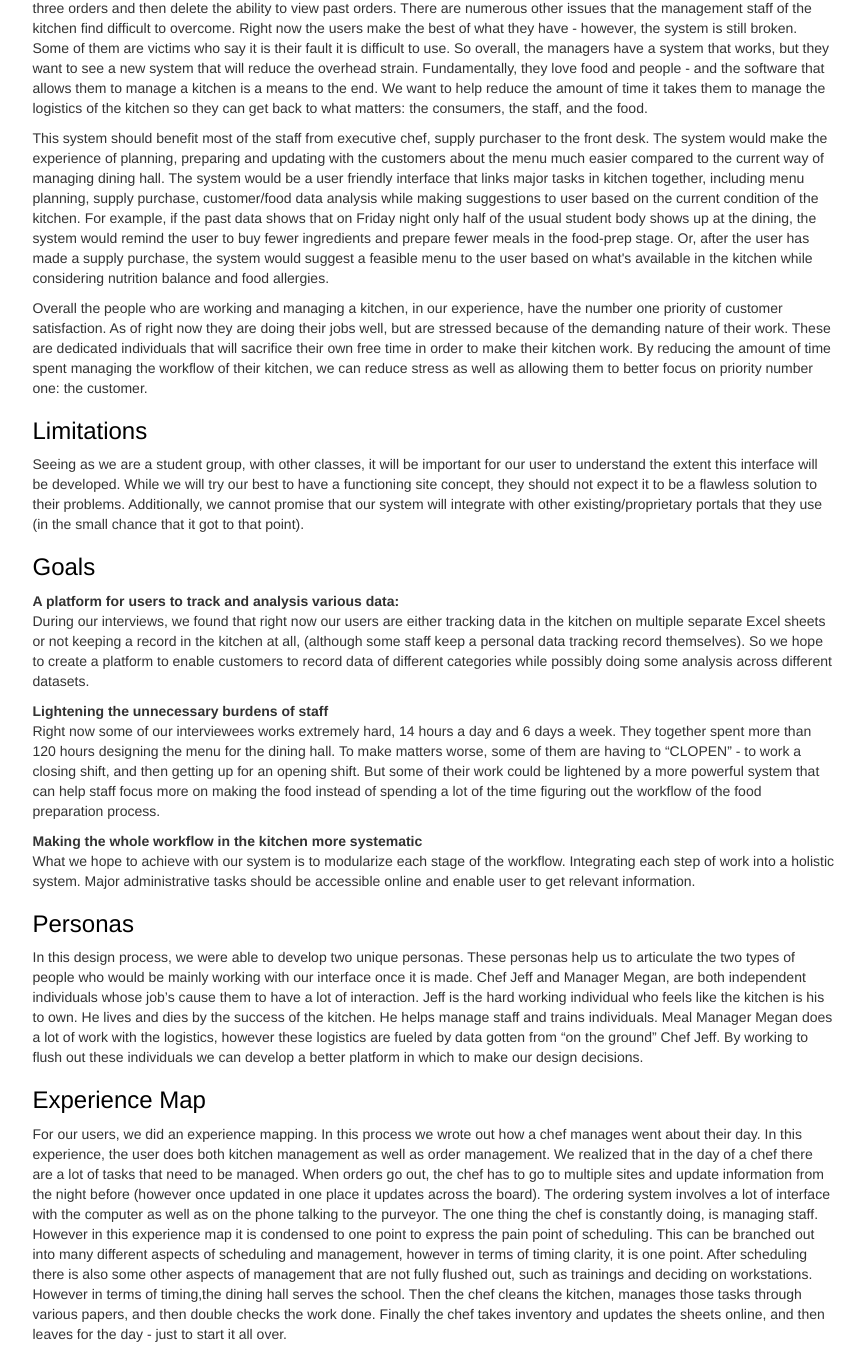
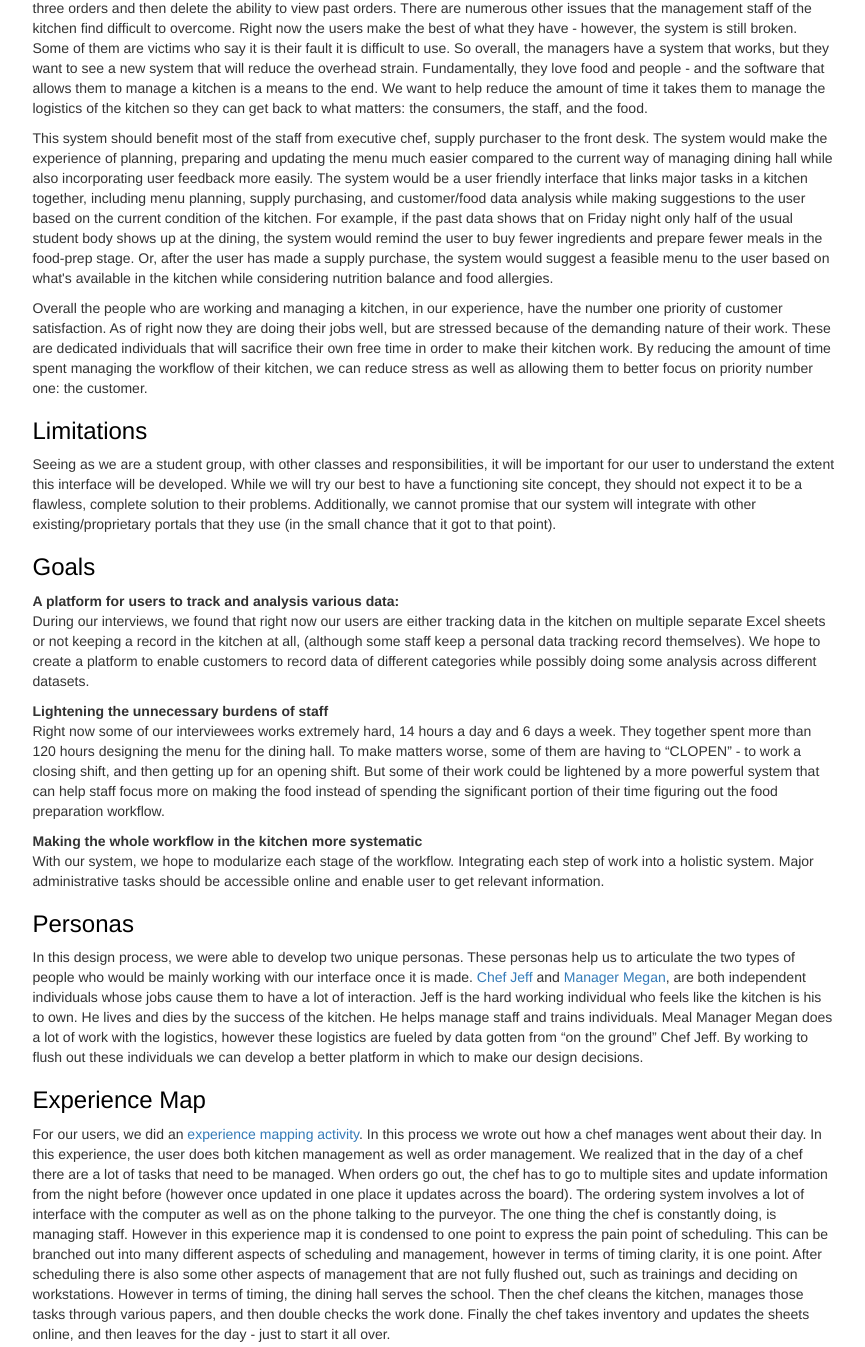
Before and after one commit to dcelik/hfid_team_zion, a plain HTML site: page index.html in a window 1280 px wide. Shown: the part 472-1819 px from the top of the page, without its empty margins (310-1175 px from the left). Drawn offline with nearby package versions, Linux system fonts and the light colour scheme.

Commit message:
Modified some spelling issues, added links

```diff
--- a/index.html
+++ b/index.html
@@ -114,32 +114,32 @@
             Currently, our users are people who manage the workflow of a kitchen. From our conversations, we found that they know that the physical systems they use are flawed. Sometimes updated calendars don’t get shared properly. In addition to updating information, there are issues that arise with order history. The systems that are used now, don’t have history or they only keep three orders and then delete the ability to view past orders. There are numerous other issues that the management staff of the kitchen find difficult to overcome. Right now the users make the best of what they have - however, the system is still broken. Some of them are victims who say it is their fault it is difficult to use. So overall, the managers have a system that works, but they want to see a new system that will reduce the overhead strain. Fundamentally, they love food and people - and the software that allows them to manage a kitchen is a means to the end. We want to help reduce the amount of time it takes them to manage the logistics of the kitchen so they can get back to what matters: the consumers, the staff, and the food.
           </p>
           <p>
-            This system should benefit most of the staff from executive chef, supply purchaser to the front desk. The system would make the experience of planning, preparing and updating with the customers about the menu much easier compared to the current way of managing  dining hall. The system would be a user friendly interface that links major tasks in kitchen together, including menu planning, supply purchase, customer/food data analysis while making suggestions to user based on the current condition of the kitchen. For example, if the past data shows that on Friday night only half of the usual student body shows up at the dining, the system would remind the user to buy fewer ingredients and prepare fewer meals in the food-prep stage. Or, after the user has made a supply purchase, the system would suggest a feasible menu to the user based on what's available in the kitchen while considering nutrition balance and food allergies.
+            This system should benefit most of the staff from executive chef, supply purchaser to the front desk. The system would make the experience of planning, preparing and updating the menu much easier compared to the current way of managing  dining hall while also incorporating user feedback more easily. The system would be a user friendly interface that links major tasks in a kitchen together, including menu planning, supply purchasing, and customer/food data analysis while making suggestions to the user based on the current condition of the kitchen. For example, if the past data shows that on Friday night only half of the usual student body shows up at the dining, the system would remind the user to buy fewer ingredients and prepare fewer meals in the food-prep stage. Or, after the user has made a supply purchase, the system would suggest a feasible menu to the user based on what's available in the kitchen while considering nutrition balance and food allergies.
           </p>
           <p>
             Overall the people who are working and managing a kitchen, in our experience, have the number one priority of customer satisfaction. As of right now they are doing their jobs well, but are stressed because of the demanding nature of their work. These are dedicated individuals that will sacrifice their own free time in order to make their kitchen work. By reducing the amount of time spent managing the workflow of their kitchen, we can reduce stress as well as allowing them to better focus on priority number one: the customer.
           </p>
           <h3>Limitations</h3>
           <p>
-            Seeing as we are a student group, with other classes, it will be important for our user to understand the extent this interface will be developed. While we will try our best to have a functioning site concept, they should not expect it to be a flawless solution to their problems. Additionally, we cannot promise that our system will integrate with other existing/proprietary portals that they use (in the small chance that it got to that point).
+            Seeing as we are a student group, with other classes and responsibilities, it will be important for our user to understand the extent this interface will be developed. While we will try our best to have a functioning site concept, they should not expect it to be a flawless, complete solution to their problems. Additionally, we cannot promise that our system will integrate with other existing/proprietary portals that they use (in the small chance that it got to that point).
           </p>
           <h3>Goals</h3>
           <p><b>A platform for users to track and analysis various data:</b><br>
-          During our interviews, we found that right now our users are either tracking data in the kitchen on multiple separate Excel sheets or not keeping a record in the kitchen at all, (although some staff keep a personal data tracking record themselves). So we hope to create a platform to enable customers to record data of different categories while possibly doing some analysis across different datasets.
+          During our interviews, we found that right now our users are either tracking data in the kitchen on multiple separate Excel sheets or not keeping a record in the kitchen at all, (although some staff keep a personal data tracking record themselves). We hope to create a platform to enable customers to record data of different categories while possibly doing some analysis across different datasets.
           </p>
           <p><b>Lightening the unnecessary burdens of staff</b><br>
-            Right now some of our interviewees works extremely hard, 14 hours a day and 6 days a week. They together spent more than 120 hours designing the menu for the dining hall. To make matters worse, some of them are having to “CLOPEN” - to work a closing shift, and then getting up for an opening shift. But some of their work could be lightened by a more powerful system that can help staff focus more on making the food instead of spending a lot of the time figuring out the workflow of the food preparation process.
+            Right now some of our interviewees works extremely hard, 14 hours a day and 6 days a week. They together spent more than 120 hours designing the menu for the dining hall. To make matters worse, some of them are having to “CLOPEN” - to work a closing shift, and then getting up for an opening shift. But some of their work could be lightened by a more powerful system that can help staff focus more on making the food instead of spending the significant portion of their time figuring out the food preparation workflow.
           </p>
           <p><b>Making the whole workflow in the kitchen more systematic</b><br>
-          What we hope to achieve with our system is to modularize each stage of the workflow. Integrating each step of work into a holistic system. Major administrative tasks should be accessible online and enable user to get relevant information.
+          With our system, we hope to modularize each stage of the workflow. Integrating each step of work into a holistic system. Major administrative tasks should be accessible online and enable user to get relevant information.
           </p>
           <h3>Personas</h3>
           <p>
-            In this design process, we were able to develop two unique personas. These personas help us to articulate the two types of people who would be mainly working with our interface once it is made. Chef Jeff and Manager Megan, are both independent individuals whose job’s cause them to have a lot of interaction. Jeff is the hard working individual who feels like the kitchen is his to own. He lives and dies by the success of the kitchen. He helps manage staff and trains individuals. Meal Manager Megan does a lot of work with the logistics, however these logistics are fueled by data gotten from “on the ground” Chef Jeff. By working to flush out these individuals we can develop a better platform in which to make our design decisions.
+            In this design process, we were able to develop two unique personas. These personas help us to articulate the two types of people who would be mainly working with our interface once it is made.  <a href="img/Jeff.pdf">Chef Jeff</a> and <a href="img/Megan.pdf">Manager Megan</a>, are both independent individuals whose jobs cause them to have a lot of interaction. Jeff is the hard working individual who feels like the kitchen is his to own. He lives and dies by the success of the kitchen. He helps manage staff and trains individuals. Meal Manager Megan does a lot of work with the logistics, however these logistics are fueled by data gotten from “on the ground” Chef Jeff. By working to flush out these individuals we can develop a better platform in which to make our design decisions.
           </p>
           <h3>Experience Map</h3>
           <p>
-            For our users, we did an experience mapping. In this process we wrote out how a chef manages went about their day. In this experience, the user does both kitchen management as well as order management. We realized that in the day of a chef there are a lot of tasks that need to be managed. When orders go out, the chef has to go to multiple sites and update information from the night before (however once updated in one place it updates across the board). The ordering system involves a lot of interface with the computer as well as on the phone talking to the purveyor. The one thing the chef is constantly doing, is managing staff. However in this experience map it is condensed to one point to express the pain point of scheduling. This can be branched out into many different aspects of scheduling and management, however in terms of timing clarity, it is one point. After scheduling there is also some other aspects of management that are not fully flushed out, such as trainings and deciding on workstations. However in terms of timing,the dining hall serves the school. Then the chef cleans the kitchen, manages those tasks through various papers, and then double checks the work done. Finally the chef takes inventory and updates the sheets online, and then leaves for the day - just to start it all over.
+            For our users, we did an <a href="img/map.JPG">experience mapping activity</a>. In this process we wrote out how a chef manages went about their day. In this experience, the user does both kitchen management as well as order management. We realized that in the day of a chef there are a lot of tasks that need to be managed. When orders go out, the chef has to go to multiple sites and update information from the night before (however once updated in one place it updates across the board). The ordering system involves a lot of interface with the computer as well as on the phone talking to the purveyor. The one thing the chef is constantly doing, is managing staff. However in this experience map it is condensed to one point to express the pain point of scheduling. This can be branched out into many different aspects of scheduling and management, however in terms of timing clarity, it is one point. After scheduling there is also some other aspects of management that are not fully flushed out, such as trainings and deciding on workstations. However in terms of timing, the dining hall serves the school. Then the chef cleans the kitchen, manages those tasks through various papers, and then double checks the work done. Finally the chef takes inventory and updates the sheets online, and then leaves for the day - just to start it all over.
           </p>
           <p>
             We felt this was important to capture this workflow to showcase how much opportunity there was to update the process. There are a lot of pain points that we believe we have the potential to address. There is a lot of complexity in the timeline of the chef’s day.
@@ -192,7 +192,7 @@
                 <td>5</td>
               </tr>
               <tr>
-                <td>Team Website</td>
+                <td>Needs Analysis</td>
                 <td>10</td>
                 <td>27</td>
                 <td>27</td>
@@ -209,7 +209,7 @@
           <br>
           <h3>Grubhub</h3>
           <b>Deniz Celik</b>
-          <p>Grubhub marks the first true online delivery/takeout ordering method not asscoiated with individual businesses. The company was founded on the ideal of reducing the usage of paper menus and evolved into the ordering behemoth it is now. Grubhub consolidates a huge amount of restaurant data into a pleasing interface that summarizes each of the meals and provides space for showing of the users cart while they can continue shopping. The system provides an example of how to create a food interface that combines selection with pricing, tax, and shipping calculation. In our case this would be more akin to calculating the desired quantities of ingredients for their planned meals and in perhaps calculating the price of ordering this food from different vendors. For us, Grubhub represents an already existing product whose interface contains many of the functionalities we will require for our own application. In addition to the computer interface, Grubhub also has an app whose design we can leverage to improve our own interactions with users.</p>
+          <p>Grubhub marks the first true online delivery/takeout ordering method not associated with individual businesses. The company was founded on the ideal of reducing the usage of paper menus and evolved into the ordering behemoth it is now. Grubhub consolidates a huge amount of restaurant data into a pleasing interface that summarizes each of the meals and provides space for showing of the users cart while they can continue shopping. The system provides an example of how to create a food interface that combines selection with pricing, tax, and shipping calculation. In our case this would be more akin to calculating the desired quantities of ingredients for their planned meals and in perhaps calculating the price of ordering this food from different vendors. For us, Grubhub represents an already existing product whose interface contains many of the functionalities we will require for our own application. In addition to the computer interface, Grubhub also has an app whose design we can leverage to improve our own interactions with users.</p>
           <p><img src="img/GrubHub.jpg" width="600" height="350"></p>
           <hr>
 
@@ -230,7 +230,7 @@
           <br>
           <h3>Siri</h3>
           <b>Jason Lan</b>
-          <p>With the advent of Siri, Cortana and other voice based system, more and more industries have started to use this interface. Most of the time, voice based system are used for processing tasks that needs to be performed repeatedly, such as customer service for bank, online shopping and etc. This would be a great fit for dining hall staff as they are follow the same routine of meal preperation everyday. Also, the system could be easier for users as they don't need to learn any software, instead, they can just follow the instruction of the software. Last but not least, the interface has a potential of giving user suggestion for meal planning by calculating on the backend based on amount of ingredient, time and etc. Staff would no longer need to do the painstaking planning themselves.</p>
+          <p>With the advent of Siri, Cortana and other voice based system, more and more industries have started to use this interface. Most of the time, voice based system are used for processing tasks that needs to be performed repeatedly, such as customer service for bank, online shopping and etc. This would be a great fit for dining hall staff as they are follow the same routine of meal preparation every day. Also, the system could be easier for users as they don't need to learn any software, instead, they can just follow the instruction of the software. Last but not least, the interface has a potential of giving user suggestion for meal planning by calculating on the backend based on amount of ingredient, time and etc. Staff would no longer need to do the painstaking planning themselves.</p>
           <p><img src="img/siri.jpg" width="600" height="350"></p>
           <br><hr><br>
 
```
